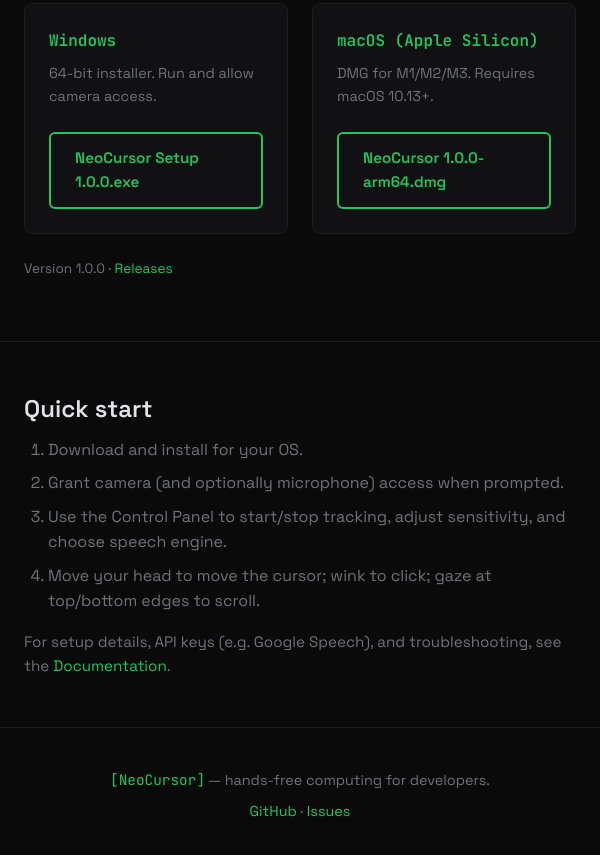
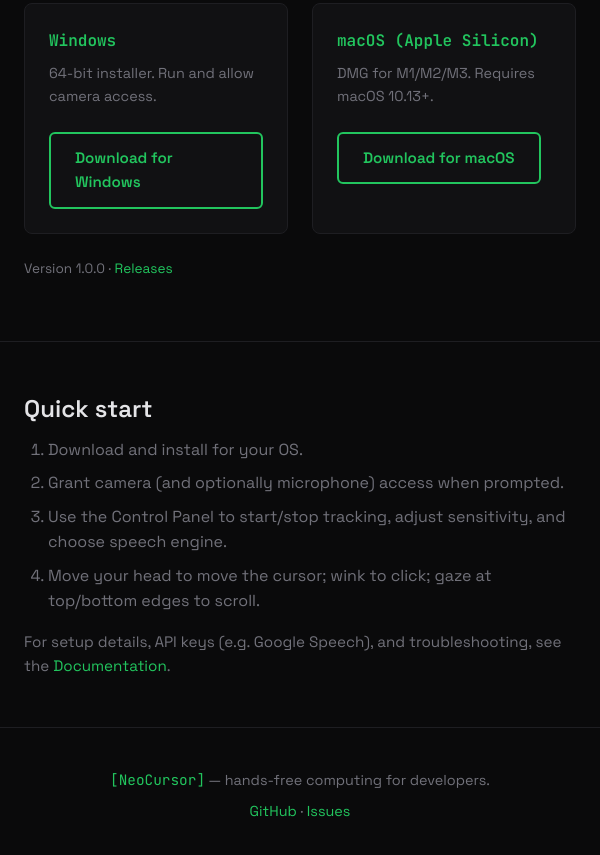
Before and after one commit to YehyunLee/NeoCursor, an Electron app: page website/index.html in a window 600 px wide. Shown: the part 1218-2073 px from the top of the page. Drawn offline with Linux system fonts and the light colour scheme.

Commit message:
Update download links to point to GitHub releases instead of local files

```diff
--- a/website/index.html
+++ b/website/index.html
@@ -83,12 +83,12 @@
           <div class="download-card">
             <div class="download-os">Windows</div>
             <p class="download-desc">64-bit installer. Run and allow camera access.</p>
-            <a href="downloads/NeoCursor%20Setup%201.0.0.exe" class="btn btn-download" download>NeoCursor Setup 1.0.0.exe</a>
+            <a href="https://github.com/YehyunLee/NeoCursor/releases/download/v1.0.0/NeoCursor-Setup-1.0.0.exe" class="btn btn-download" target="_blank" rel="noopener">Download for Windows</a>
           </div>
           <div class="download-card">
             <div class="download-os">macOS (Apple Silicon)</div>
             <p class="download-desc">DMG for M1/M2/M3. Requires macOS 10.13+.</p>
-            <a href="downloads/NeoCursor-1.0.0-arm64.dmg" class="btn btn-download" download>NeoCursor 1.0.0-arm64.dmg</a>
+            <a href="https://github.com/YehyunLee/NeoCursor/releases/download/v1.0.0/NeoCursor-1.0.0-arm64.dmg" class="btn btn-download" target="_blank" rel="noopener">Download for macOS</a>
           </div>
         </div>
         <p class="download-footer">Version 1.0.0 · <a href="https://github.com/YehyunLee/NeoCursor/releases" target="_blank" rel="noopener">Releases</a></p>
```
